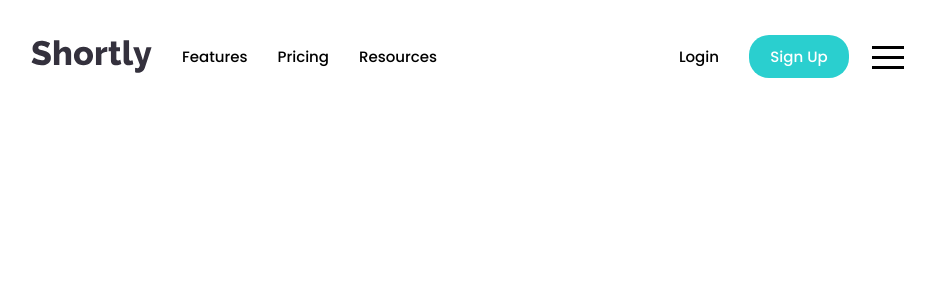
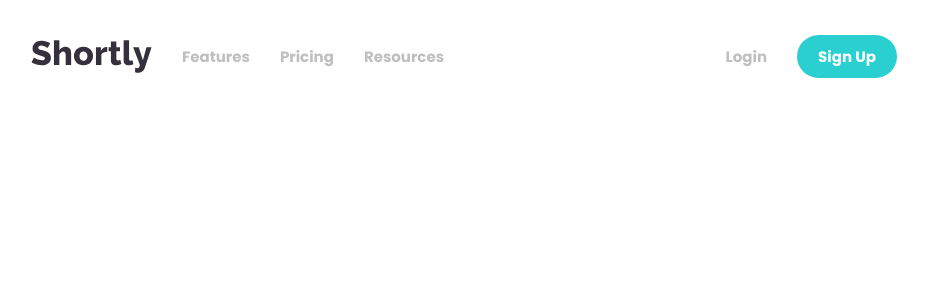
Before and after one commit to penguinboots/url-shortener, a React (Vite) app: page / in a window 1280 px wide. Shown: the top 300 px of the page, without its empty margins (176-1111 px from the left). Built offline with nearby package versions, Linux system fonts and the light colour scheme.

Commit message:
refactor button styling

```diff
--- a/src/App.scss
+++ b/src/App.scss
@@ -35,7 +35,19 @@ button {
   cursor: pointer;
 }
 
-/*** Header ***/
+.btn-main {
+  width: 10rem;
+  background-color: $base-cyan;
+  color: white;
+  padding: 1rem;
+  border-radius: 3rem;
+}
+
+.btn-main:hover {
+  background-color: $base-cyan-light;
+}
+
+/*** Navbar ***/
 
 .main-nav {
   width: 70%;
@@ -46,23 +58,24 @@ button {
   align-self: center;
   justify-content: space-between;
 
-  color: var(--neu-very-blue);
+  font-weight: 600;
 
   .nav-left {
     display: flex;
     align-items: center;
-
     .logo {
       margin: 1.5rem;
     }
-
     .nav-menu-items {
       display: flex;
       align-items: center;
       font-size: 1.5rem;
-
       li {
         padding: 1.5rem;
+        color: $neu-gray;
+      }
+      li:hover {
+        color: $neu-very-violet;
       }
     }
   }
@@ -70,25 +83,21 @@ button {
   .nav-right {
     display: flex;
     align-items: center;
-
     .auth-items {
       display: flex;
       align-items: center;
       font-size: 1.5rem;
-
       li {
         padding: 1.5rem;
+        color: $neu-gray;
       }
-      .btn-main {
-        width: 10rem;
-        background-color: $base-cyan;
-        color: white;
-        padding: 1rem;
-        border-radius: 2rem;
-      }
-      .btn-main:hover {
-        background-color: $base-cyan-light;
+      li:hover {
+        color: $neu-very-violet;
       }
     }
   }
+
+  .hamburger-react {
+    display: none;
+  }
 }
```
